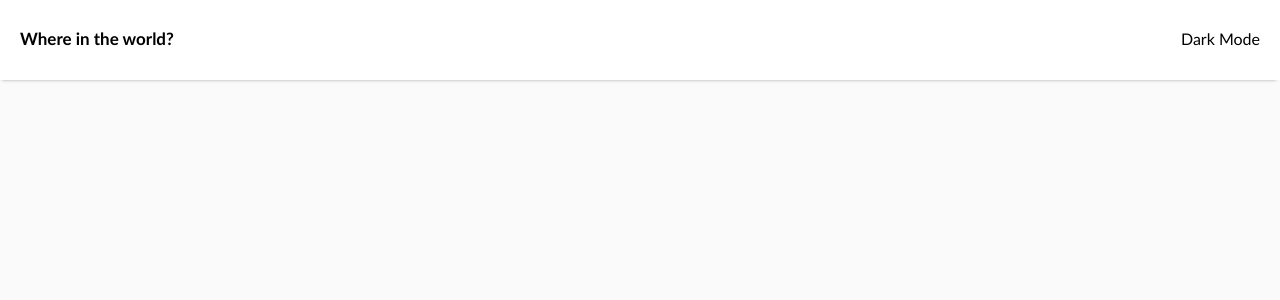
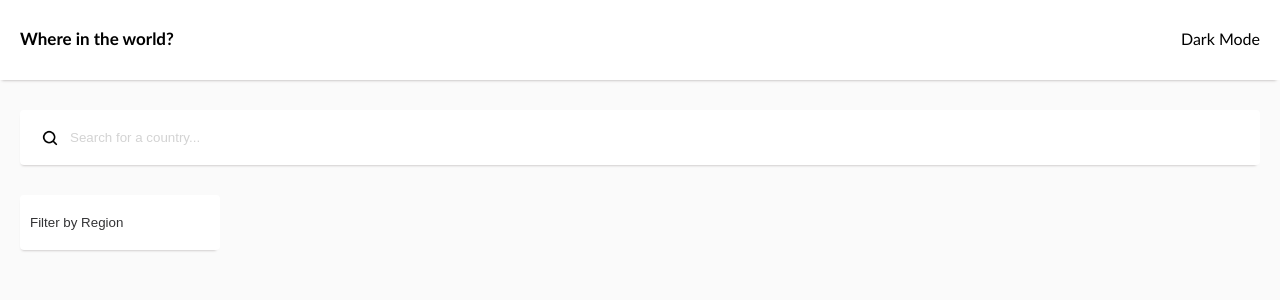
Before and after one commit to okoliken/vue-rest-countries, a Vue app: page / in a window 1280 px wide. Shown: the top 300 px of the page. Built offline with nearby package versions, Linux system fonts and the light colour scheme.

Commit message:
Building the Ui and Components

```diff
--- /dev/null
+++ b/src/components/CheckBox.vue
@@ -0,0 +1,49 @@
+<template>
+  <select class="country-form-select">
+    <option disabled selected>Filter by Region</option>
+    <option value="1">One</option>
+    <option value="2">Two</option>
+    <option value="3">Three</option>
+  </select>
+</template>
+
+<script>
+export default {
+  name: "CheckBox",
+};
+</script>
+
+<style lang="scss">
+.country-form-select {
+  appearance: none;
+  outline: none;
+  border: none;
+  padding: 10px;
+  box-sizing: border-box;
+  display: flex;
+  align-items: center;
+  justify-content: flex-start;
+  margin: 30px 20px;
+  height: 55px;
+  width: 200px;
+  background-color: #fff;
+  box-shadow: -1px 3px 3px -3px rgba(166, 161, 161, 1);
+  -webkit-box-shadow: -1px 3px 3px -3px rgba(166, 161, 161, 1);
+  -moz-box-shadow: -1px 3px 3px -3px rgba(166, 161, 161, 1);
+  border-radius: 4px;
+  color: #333335;
+  &:focus,
+  &:hover {
+    outline: none;
+    appearance: none;
+    background-color: #fff;
+  }
+
+  option {
+    background-color: #fff;
+    outline: none;
+    appearance: none;
+    border: none;
+  }
+}
+</style>
--- /dev/null
+++ b/src/components/SearchInput.vue
@@ -0,0 +1,57 @@
+<template>
+  <div class="country__search_con">
+    <input
+      type="search"
+      name=""
+      id=""
+      class="country__search__input"
+      placeholder="Search for a country..."
+    />
+    <img src="../assets/search.png" alt="" class="country__search__icon" />
+  </div>
+  <CheckBoxVue />
+</template>
+
+<script>
+import CheckBoxVue from "./CheckBox.vue";
+
+export default {
+  name: "SearchInput",
+  components: {
+    CheckBoxVue,
+  },
+};
+</script>
+
+<style lang="scss">
+.country__search_con {
+  display: flex;
+  align-items: center;
+  justify-content: flex-start;
+  margin: 30px 20px;
+  height: 55px;
+  background-color: #fff;
+  box-shadow: -1px 3px 3px -3px rgba(166, 161, 161, 1);
+  -webkit-box-shadow: -1px 3px 3px -3px rgba(166, 161, 161, 1);
+  -moz-box-shadow: -1px 3px 3px -3px rgba(166, 161, 161, 1);
+  border-radius: 4px;
+  .country__search__input {
+    appearance: none;
+    outline: none;
+    border: none;
+    padding: 10px;
+    box-sizing: border-box;
+    position: relative;
+    transform: translateX(40px);
+    &::placeholder {
+      color: lightgray;
+      font-weight: 400;
+    }
+  }
+  .country__search__icon {
+    position: absolute;
+    height: 20px;
+    transform: translateX(20px);
+  }
+}
+</style>
--- a/src/views/Home.vue
+++ b/src/views/Home.vue
@@ -1,12 +1,13 @@
 <template>
+  <SearchInputVue />
   <div class="countries__container"></div>
 </template>
 
 <script>
 // @ is an alias to /src
-
+import SearchInputVue from "../components/SearchInput.vue";
 export default {
   name: "Home",
-  components: {},
+  components: { SearchInputVue },
 };
 </script>
```
Also changed, not shown: src/assets/search.png (added).
